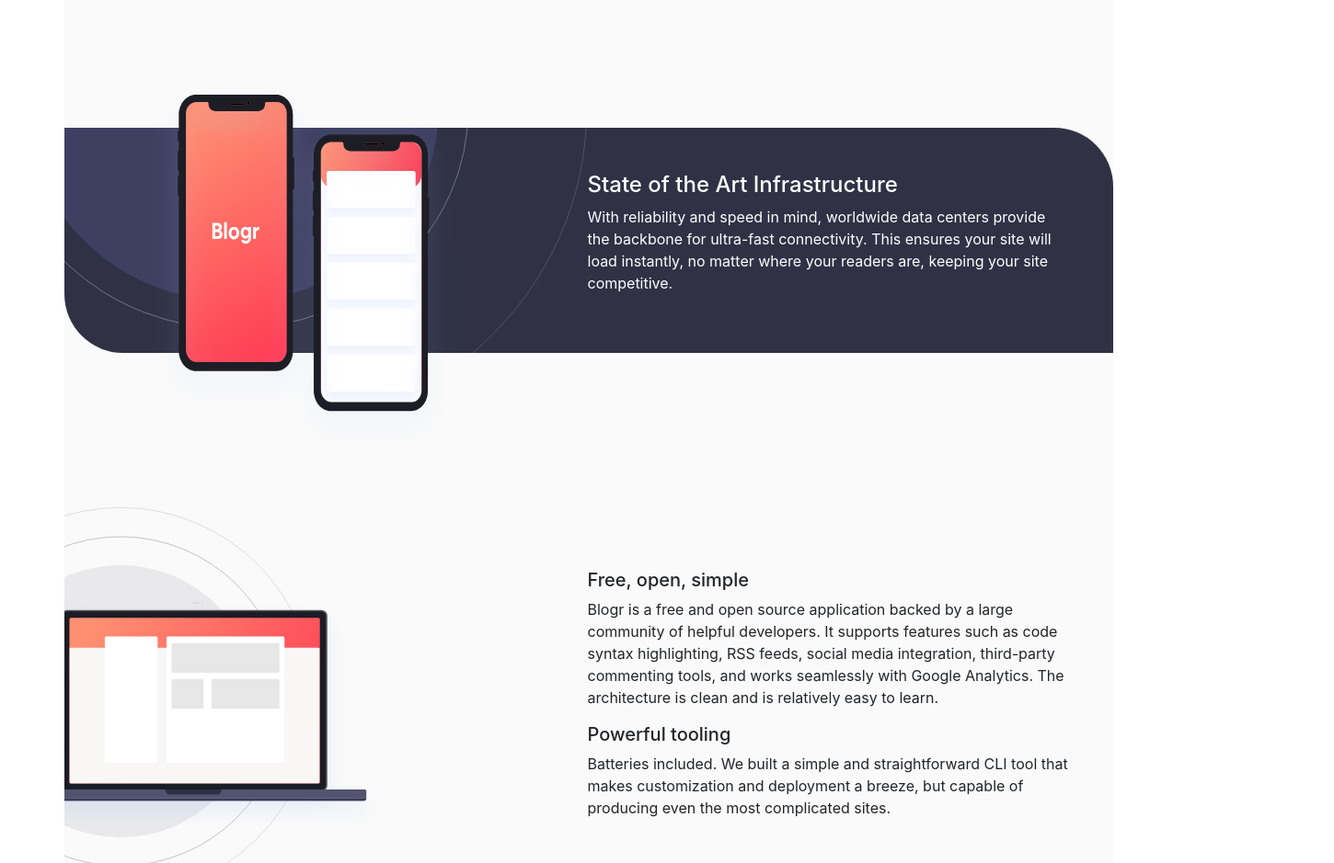
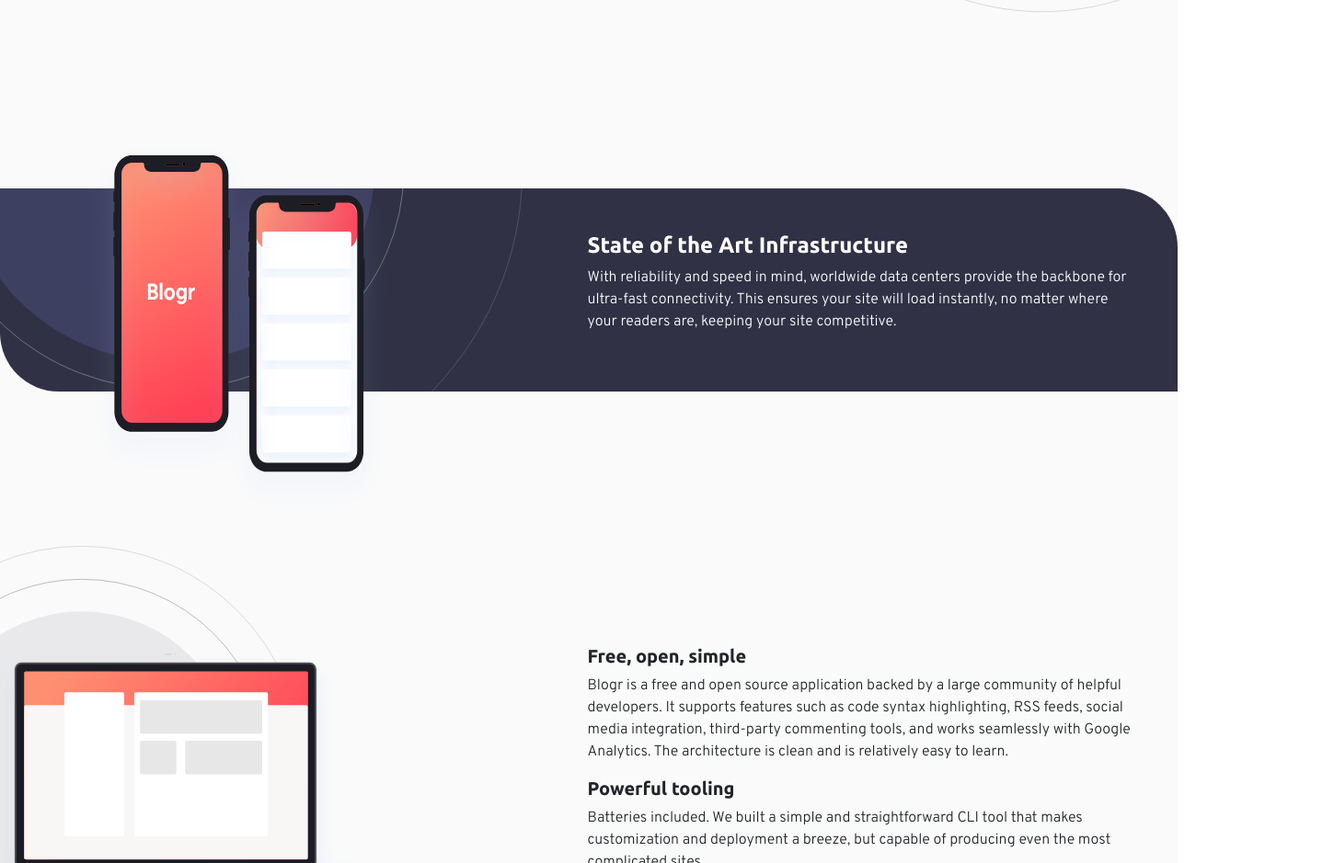
Before and after one commit to kunmifab/Blogr-Landing-Page, a plain HTML site: page index.html in a window 1280 px wide. Shown: the part 1000-1939 px from the top of the page at 92% size, 1450 px wide, since content can reach past the window. Drawn offline with nearby package versions, Linux system fonts and the light colour scheme.

Commit message:
putting the content in a fluid container

```diff
--- a/index.html
+++ b/index.html
@@ -5,11 +5,18 @@
     <meta http-equiv="X-UA-Compatible" content="IE=edge">
     <meta name="viewport" content="width=device-width, initial-scale=1.0">
     <title>Blogr Landing Page</title>
+    <link rel="shortcut icon" href="./images/favicon-32x32.png">
     <link rel="stylesheet" href="style.css">
     <link rel="stylesheet" href="https://stackpath.bootstrapcdn.com/bootstrap/4.3.1/css/bootstrap.min.css" integrity="sha384-ggOyR0iXCbMQv3Xipma34MD+dH/1fQ784/j6cY/iJTQUOhcWr7x9JvoRxT2MZw1T" crossorigin="anonymous">
+    <link rel="preconnect" href="https://fonts.googleapis.com">
+    <link rel="preconnect" href="https://fonts.gstatic.com" crossorigin>
+    <link href="https://fonts.googleapis.com/css2?family=Overpass:wght@300&display=swap" rel="stylesheet">
+    <link rel="preconnect" href="https://fonts.googleapis.com">
+    <link rel="preconnect" href="https://fonts.gstatic.com" crossorigin>
+    <link href="https://fonts.googleapis.com/css2?family=Ubuntu:wght@700&display=swap" rel="stylesheet">
 </head>
 <body>
-  <div class="container">
+  <div class="container-fluid">
       <div class="top">
           <!-- navbar when in normal desktop mode -->
           <div class="top-desktop">
--- a/style.css
+++ b/style.css
@@ -4,8 +4,13 @@
     margin: 0;
 }
 
-.container {
+.container-fluid {
     background-color: #fafafa;
+    font-family: "Overpass", sans-serif;
+}
+
+h2, h4, h5 {
+    font-family: 'Ubuntu', sans-serif;
 }
 
 .designed-row, .second-row {
@@ -170,7 +175,6 @@
         margin: auto;
         text-align: center;
         padding-top: 2rem;
-
     }
 
     .top-btn {
```
